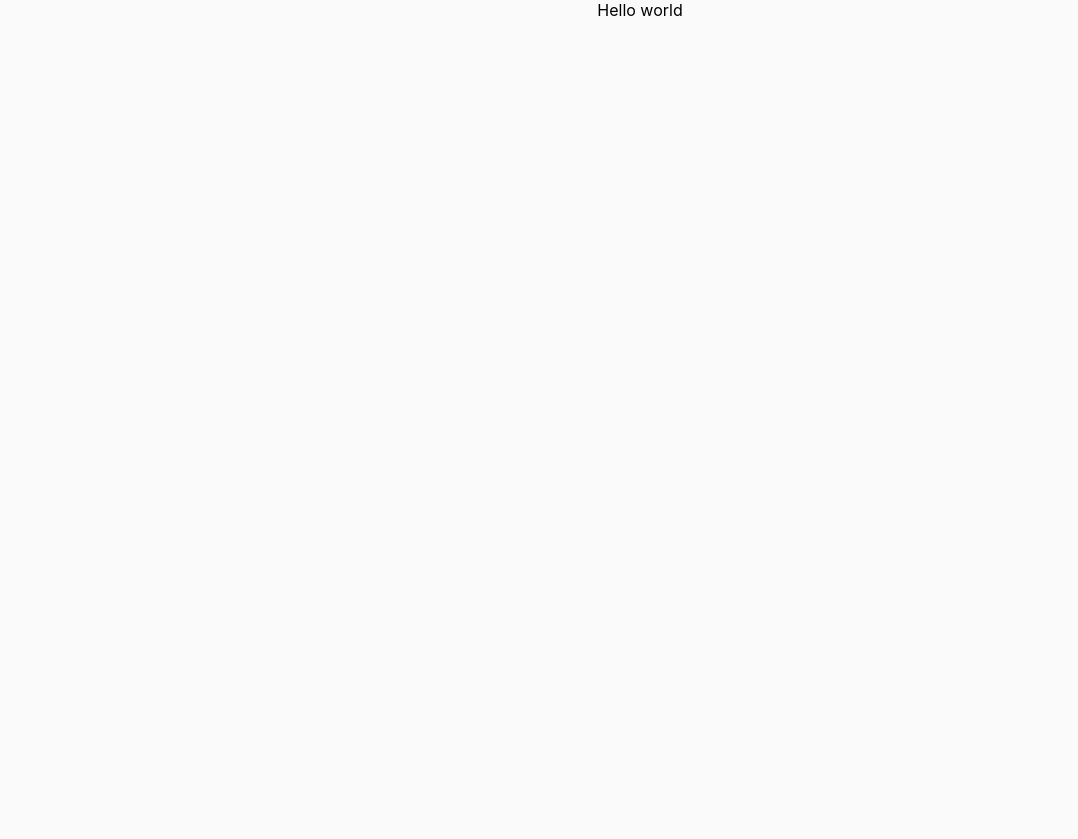
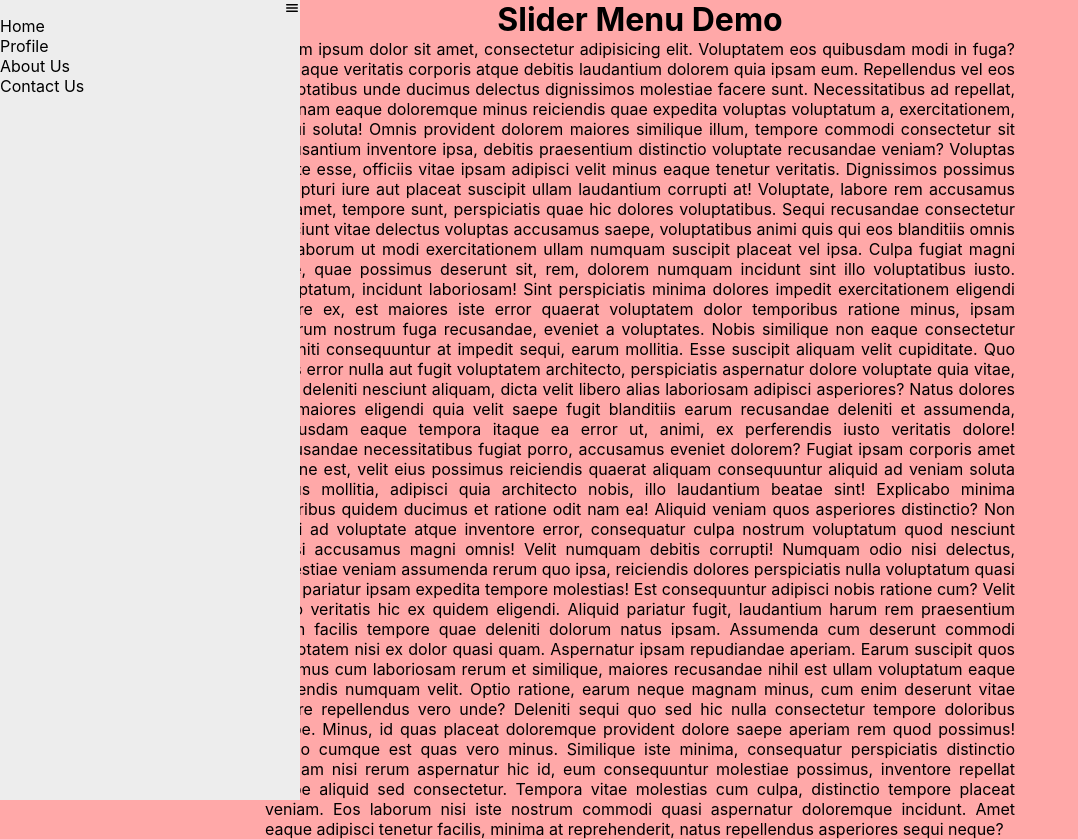
Before and after one commit to sonnybardhan/components-practice, a React (Create React App) app: page / in a window 1280 px wide. Shown: the whole page, without its empty margins (0-1078 px from the left). Before the commit the page ends 800 px from the top, so only its background shows below. Built offline with nearby package versions, Linux system fonts and the light colour scheme.

Commit message:
create basic slider menu

```diff
--- a/package.json
+++ b/package.json
@@ -8,6 +8,7 @@
     "@testing-library/user-event": "^13.5.0",
     "react": "^18.2.0",
     "react-dom": "^18.2.0",
+    "react-icons": "^4.4.0",
     "react-scripts": "5.0.1",
     "web-vitals": "^2.1.4"
   },
--- a/src/App.js
+++ b/src/App.js
@@ -1,5 +1,70 @@
+import SliderMenu from './SliderMenu';
+
 function App() {
-  return <div>Hello world</div>;
+  return (
+    <div className='App'>
+      <SliderMenu />
+      <h1>Slider Menu Demo</h1>
+      <div className='content'>
+        Lorem ipsum dolor sit amet, consectetur adipisicing elit. Voluptatem eos
+        quibusdam modi in fuga? Illo eaque veritatis corporis atque debitis
+        laudantium dolorem quia ipsam eum. Repellendus vel eos voluptatibus unde
+        ducimus delectus dignissimos molestiae facere sunt. Necessitatibus ad
+        repellat, magnam eaque doloremque minus reiciendis quae expedita
+        voluptas voluptatum a, exercitationem, sequi soluta! Omnis provident
+        dolorem maiores similique illum, tempore commodi consectetur sit
+        accusantium inventore ipsa, debitis praesentium distinctio voluptate
+        recusandae veniam? Voluptas in iste esse, officiis vitae ipsam adipisci
+        velit minus eaque tenetur veritatis. Dignissimos possimus excepturi iure
+        aut placeat suscipit ullam laudantium corrupti at! Voluptate, labore rem
+        accusamus aut amet, tempore sunt, perspiciatis quae hic dolores
+        voluptatibus. Sequi recusandae consectetur nesciunt vitae delectus
+        voluptas accusamus saepe, voluptatibus animi quis qui eos blanditiis
+        omnis illo laborum ut modi exercitationem ullam numquam suscipit placeat
+        vel ipsa. Culpa fugiat magni vitae, quae possimus deserunt sit, rem,
+        dolorem numquam incidunt sint illo voluptatibus iusto. Voluptatum,
+        incidunt laboriosam! Sint perspiciatis minima dolores impedit
+        exercitationem eligendi dolore ex, est maiores iste error quaerat
+        voluptatem dolor temporibus ratione minus, ipsam laborum nostrum fuga
+        recusandae, eveniet a voluptates. Nobis similique non eaque consectetur
+        deleniti consequuntur at impedit sequi, earum mollitia. Esse suscipit
+        aliquam velit cupiditate. Quo quas error nulla aut fugit voluptatem
+        architecto, perspiciatis aspernatur dolore voluptate quia vitae, nam
+        deleniti nesciunt aliquam, dicta velit libero alias laboriosam adipisci
+        asperiores? Natus dolores est maiores eligendi quia velit saepe fugit
+        blanditiis earum recusandae deleniti et assumenda, quibusdam eaque
+        tempora itaque ea error ut, animi, ex perferendis iusto veritatis
+        dolore! Recusandae necessitatibus fugiat porro, accusamus eveniet
+        dolorem? Fugiat ipsam corporis amet ratione est, velit eius possimus
+        reiciendis quaerat aliquam consequuntur aliquid ad veniam soluta minus
+        mollitia, adipisci quia architecto nobis, illo laudantium beatae sint!
+        Explicabo minima doloribus quidem ducimus et ratione odit nam ea!
+        Aliquid veniam quos asperiores distinctio? Non modi ad voluptate atque
+        inventore error, consequatur culpa nostrum voluptatum quod nesciunt
+        quasi accusamus magni omnis! Velit numquam debitis corrupti! Numquam
+        odio nisi delectus, molestiae veniam assumenda rerum quo ipsa,
+        reiciendis dolores perspiciatis nulla voluptatum quasi sunt pariatur
+        ipsam expedita tempore molestias! Est consequuntur adipisci nobis
+        ratione cum? Velit optio veritatis hic ex quidem eligendi. Aliquid
+        pariatur fugit, laudantium harum rem praesentium ullam facilis tempore
+        quae deleniti dolorum natus ipsam. Assumenda cum deserunt commodi
+        voluptatem nisi ex dolor quasi quam. Aspernatur ipsam repudiandae
+        aperiam. Earum suscipit quos ducimus cum laboriosam rerum et similique,
+        maiores recusandae nihil est ullam voluptatum eaque reiciendis numquam
+        velit. Optio ratione, earum neque magnam minus, cum enim deserunt vitae
+        dolore repellendus vero unde? Deleniti sequi quo sed hic nulla
+        consectetur tempore doloribus saepe. Minus, id quas placeat doloremque
+        provident dolore saepe aperiam rem quod possimus! Nemo cumque est quas
+        vero minus. Similique iste minima, consequatur perspiciatis distinctio
+        aliquam nisi rerum aspernatur hic id, eum consequuntur molestiae
+        possimus, inventore repellat saepe aliquid sed consectetur. Tempora
+        vitae molestias cum culpa, distinctio tempore placeat veniam. Eos
+        laborum nisi iste nostrum commodi quasi aspernatur doloremque incidunt.
+        Amet eaque adipisci tenetur facilis, minima at reprehenderit, natus
+        repellendus asperiores sequi neque?
+      </div>
+    </div>
+  );
 }
 
 export default App;
--- /dev/null
+++ b/src/SliderMenu.js
@@ -0,0 +1,22 @@
+import React, { useState } from 'react';
+import { IoMenu } from 'react-icons/io5';
+
+function SliderMenu() {
+  const [isOpen, setIsOpen] = useState(false);
+
+  return (
+    <div className='menu-container'>
+      <div className='icon-container'>
+        <IoMenu className='menu-icon' />
+      </div>
+      <div className='nav-item-container'>
+        <div className='nav-item'>Home</div>
+        <div className='nav-item'>Profile</div>
+        <div className='nav-item'>About Us</div>
+        <div className='nav-item'>Contact Us</div>
+      </div>
+    </div>
+  );
+}
+
+export default SliderMenu;
--- a/src/index.css
+++ b/src/index.css
@@ -15,10 +15,52 @@ body {
   width: 100%;
   display: flex;
   justify-content: center;
-  background-color: rgb(250, 250, 250);
+  background-color: rgb(255, 168, 168);
 }
 
 code {
   font-family: source-code-pro, Menlo, Monaco, Consolas, 'Courier New',
     monospace;
 }
+
+.App{
+  height: 100vh;
+  width: 100vw;
+  display: flex;
+  flex-direction: column;
+  /* justify-content: center; */
+  align-items: center;
+}
+
+.content{
+  width: 750px;
+  text-align: justify;
+}
+
+.menu-container{
+  position: absolute;
+  height: 100%;
+  background-color: rgb(237, 237, 237);
+  width: 300px;
+  left: -270px;
+  display: flex;
+  flex-direction: column;
+}
+
+.menu-container:hover{
+  left: 0;
+}
+
+.icon-container {
+  /* background-color: pink; */
+  width: 100%;
+  display: flex;
+  flex-direction: row-reverse;
+}
+
+.menu-icon{
+  /* position: absolute; */
+  /* top:0;
+  right: 0; */
+  /* background-color: blue; */
+}
```
Also changed, not shown: 1 other file (tests, documents, lock files or other folders).
